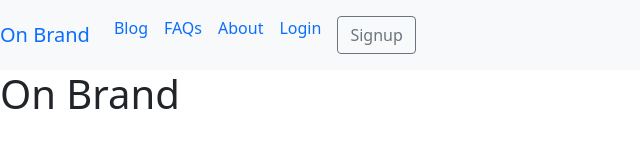
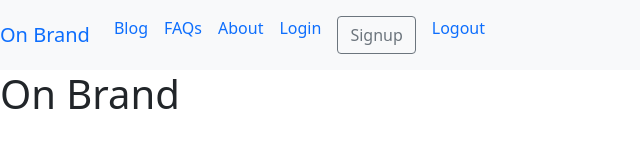
Before and after one commit to BrittanyMBui/onbrand-mvp, a React (Create React App) app in the folder onbrand-client/: page / in a window 1280 px wide. Shown: the top 160 px of the page, without its empty margins (0-640 px from the left). Built offline with nearby package versions, Linux system fonts and the light colour scheme.

Commit message:
Adds logout to navbar

```diff
--- a/onbrand-client/src/components/NavBar.js
+++ b/onbrand-client/src/components/NavBar.js
@@ -1,8 +1,12 @@
 import { Navbar, NavbarBrand, Nav, NavItem, NavLink, NavbarText, Button } from 'reactstrap';
+import React, { useContext } from 'react';
+import { AuthContext } from '../context/auth';
 
 function NavBar() {
+    const { logout } = useContext(AuthContext)
 
     return(
+
         <div>
             <Navbar color='light' expand='md'>
                 <NavbarBrand href='/'>On Brand</NavbarBrand>
@@ -22,6 +26,9 @@ function NavBar() {
                     <NavItem>
                         <NavLink href='/signup'><Button outline color='secondary'>Signup</Button></NavLink>
                     </NavItem>
+                    <NavItem>
+                        <NavLink href='/' onClick={logout}>Logout</NavLink>
+                    </NavItem>
                 </Nav>
             </Navbar>
         </div>
```
